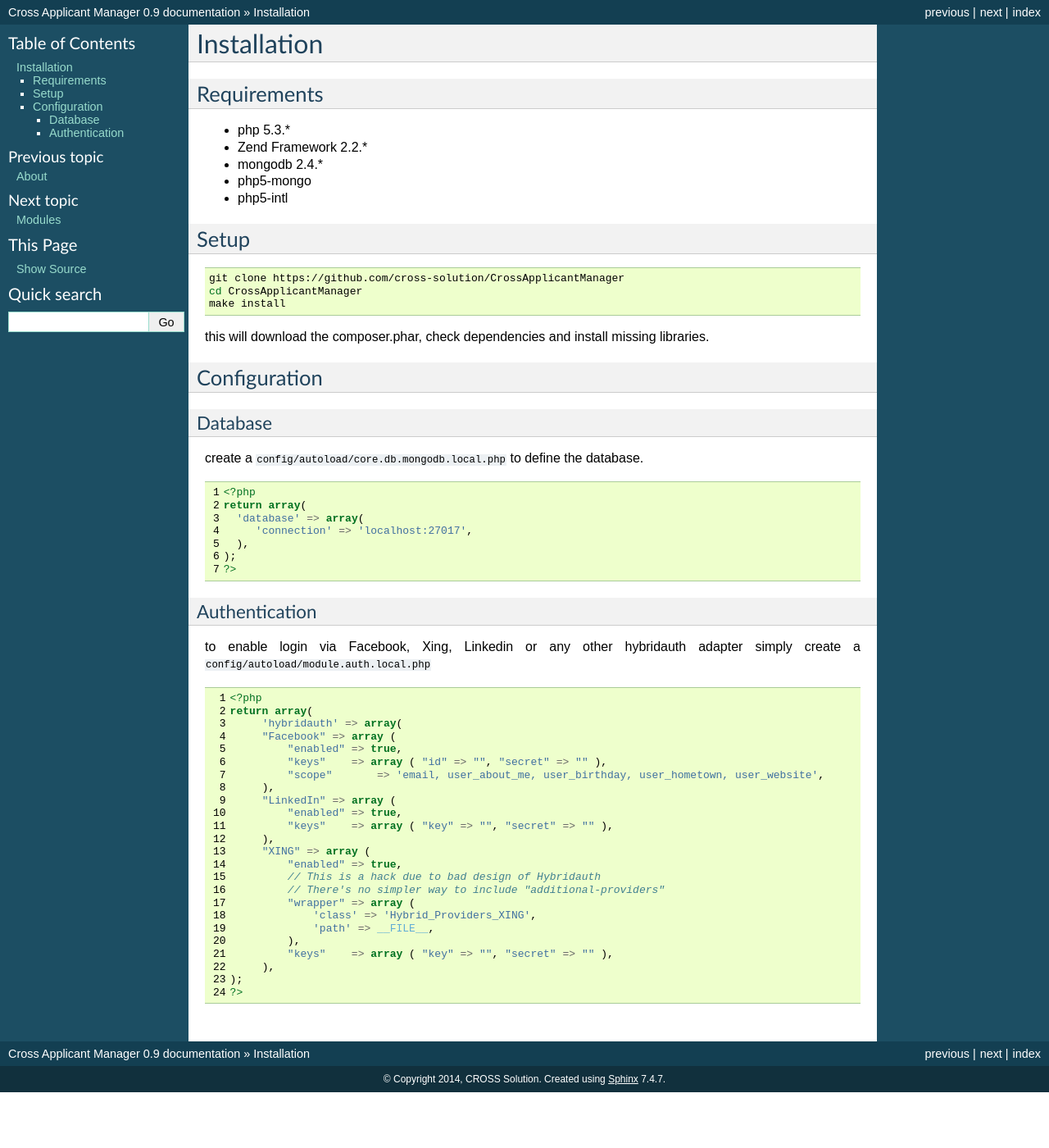
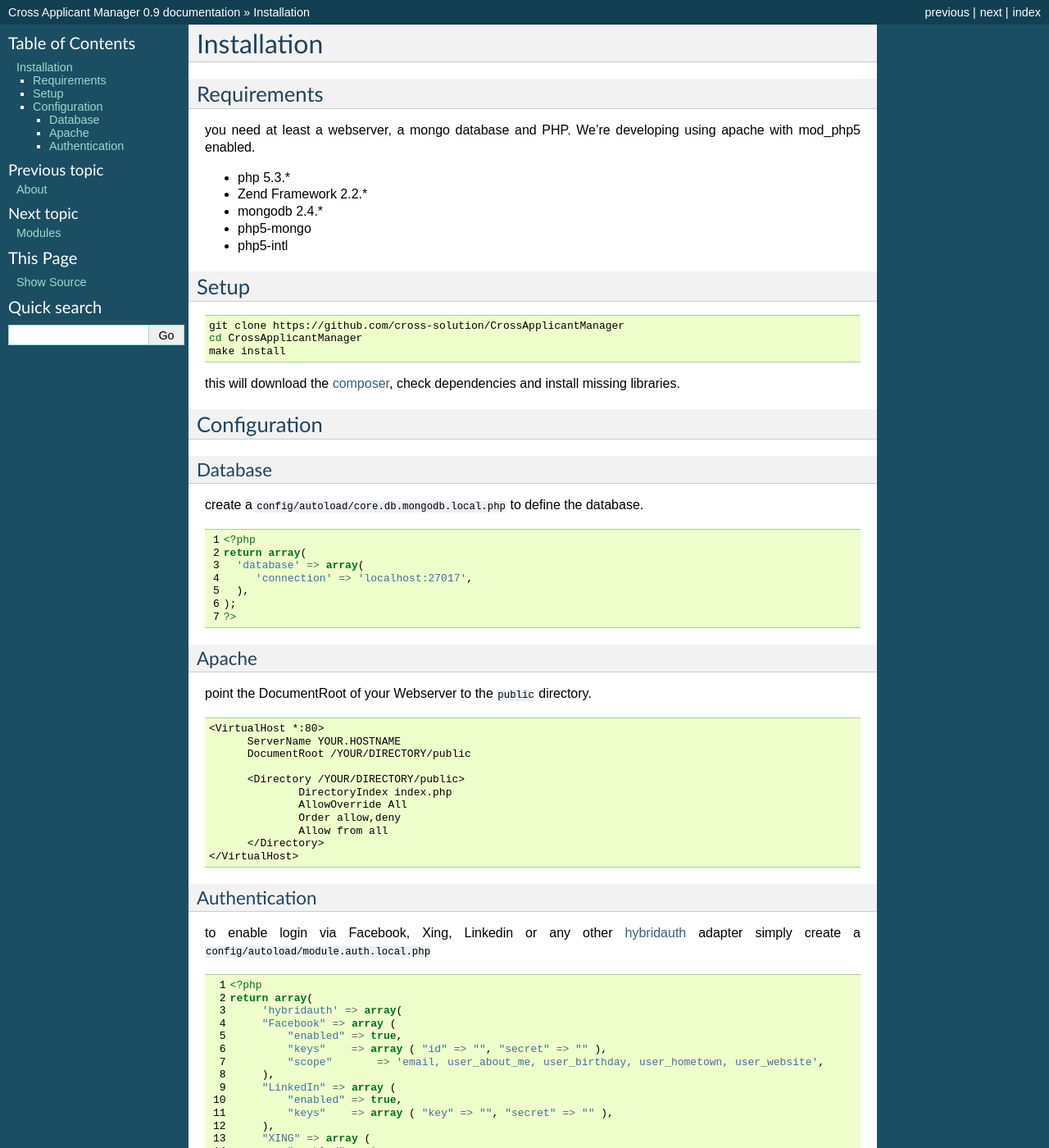
Before and after one commit to cross-solution/YawikDocs, a Sphinx documentation site: the page built from source/installation.rst, in a window 1280 px wide and 1400 px high. Shown: the whole window at 82% size. Built offline with Sphinx 7.4.7, drawn with Linux system fonts in a browser that asks for light colours.

Commit message:
* adds links to composer and hybridauth. * adds VirtualHost section for apache

```diff
--- a/source/about.rst
+++ b/source/about.rst
@@ -1,4 +1,4 @@
 About
 =====
 
-the Cross Applicant Management aims to become some kind of a wordress(tm) for the HR peole.
+the Cross Applicant Manager is a modular system for managing applications.
--- a/source/installation.rst
+++ b/source/installation.rst
@@ -3,6 +3,8 @@ Installation
 
 Requirements
 ------------
+
+you need at least a webserver, a mongo database and PHP. We're developing using apache with mod_php5 enabled.
 
 * php 5.3.*
 * Zend Framework 2.2.*
@@ -19,7 +21,9 @@ Setup
   cd CrossApplicantManager
   make install
 
-this will download the composer.phar, check dependencies and install missing libraries.
+this will download the composer_, check dependencies and install missing libraries.
+
+.. _composer: https://getcomposer.org/
 
 Configuration
 -------------
@@ -40,12 +44,33 @@ create a ``config/autoload/core.db.mongodb.local.php`` to define the database.
    );
    ?>
 
+Apache
+^^^^^^
+
+point the DocumentRoot of your Webserver to the ``public`` directory.
+
+.. code-block:: sh
+
+  <VirtualHost *:80>
+        ServerName YOUR.HOSTNAME
+        DocumentRoot /YOUR/DIRECTORY/public
+
+        <Directory /YOUR/DIRECTORY/public>
+                DirectoryIndex index.php
+                AllowOverride All
+                Order allow,deny
+                Allow from all
+        </Directory>
+  </VirtualHost>
+
 
 
 Authentication
 ^^^^^^^^^^^^^^
 
-to enable login via Facebook, Xing, Linkedin or any other hybridauth adapter simply create a ``config/autoload/module.auth.local.php``
+to enable login via Facebook, Xing, Linkedin or any other hybridauth_ adapter simply create a ``config/autoload/module.auth.local.php``
+
+.. _hybridauth: http://hybridauth.sourceforge.net/
 
 .. code-block:: php
    :linenos:
```
